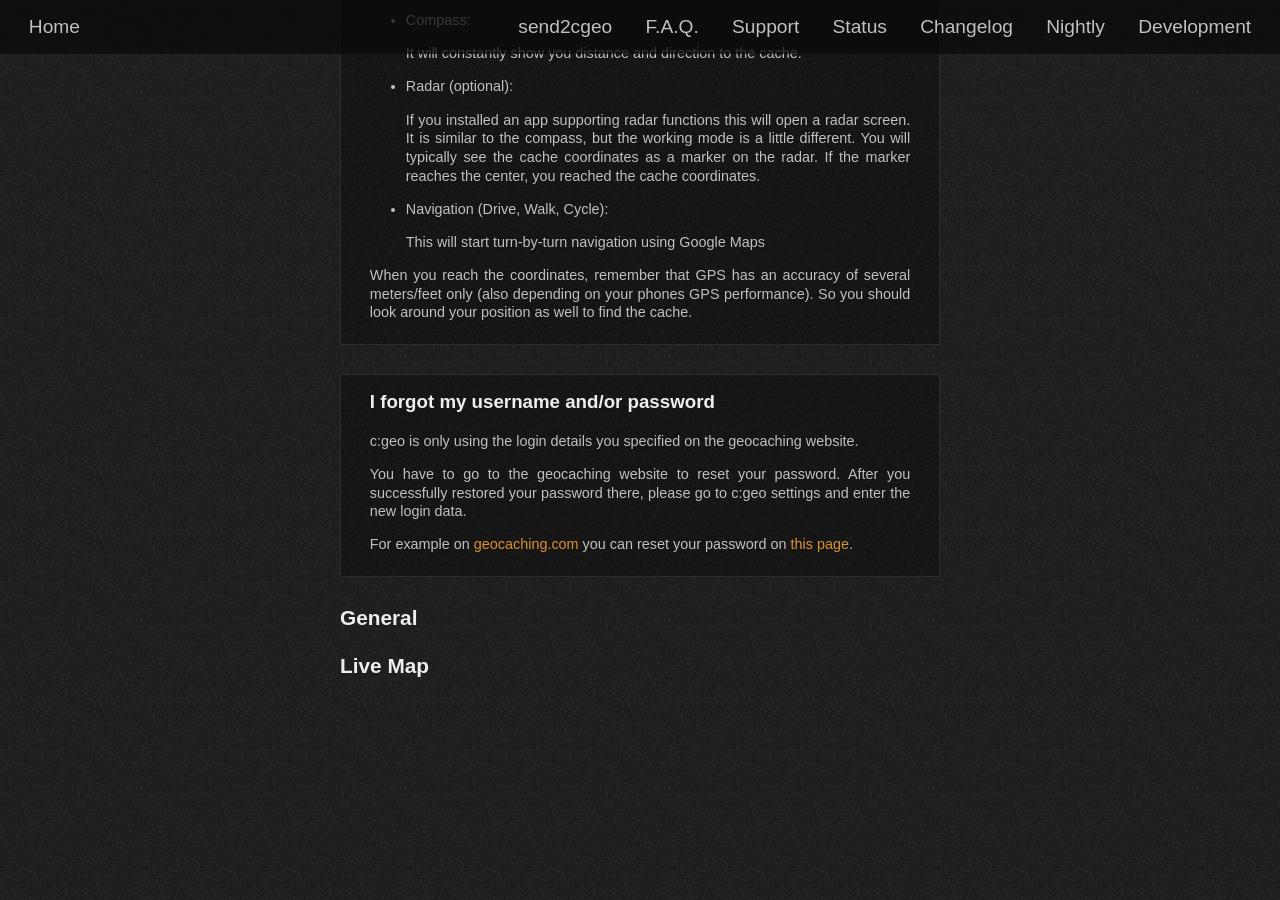
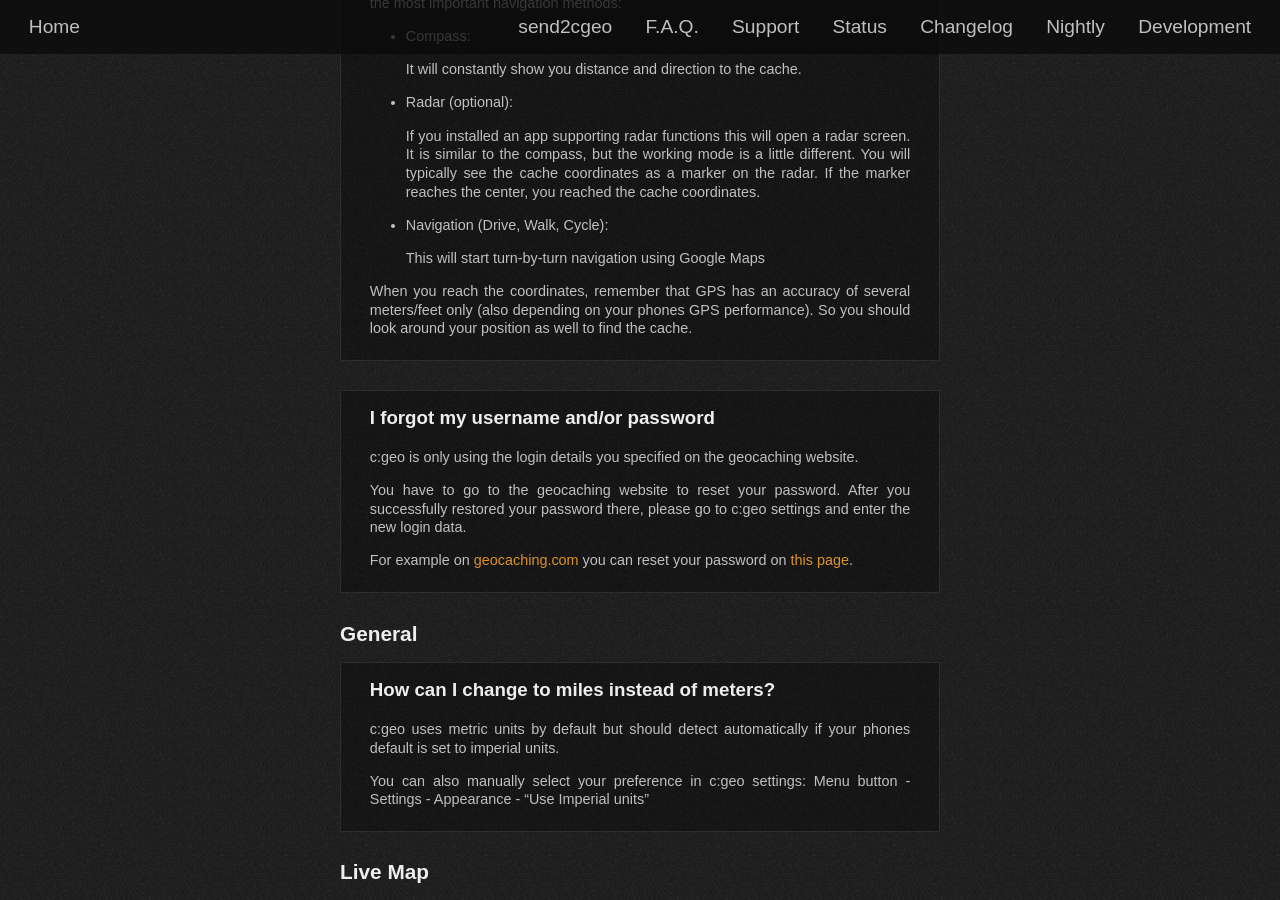
Before and after one commit to cgeo/cgeo.github.io, a Jekyll site: the page built from faq.html, in a window 1280 px wide and 900 px high, scrolled down 1690 px. Built offline with Jekyll 4.4.1, drawn with Linux system fonts in a browser that asks for light colours; some web fonts are replaced; before the commit the page ends 2384 px from its top, so only the background shows below that; some of the changed text lies outside the part shown.

Commit message:
FAQ: Miles/Meters

```diff
--- a/_data/faq.yml
+++ b/_data/faq.yml
@@ -69,6 +69,12 @@
 
 - title: General
   items:
+      - title: How can I change to miles instead of meters?
+        content: |
+          c:geo uses metric units by default but should detect automatically if your phones default is set to imperial units.
+
+          You can also manually select your preference in c:geo settings:
+          Menu button - Settings - Appearance - "Use Imperial units"
 
 - title: Live Map
   items:
```
